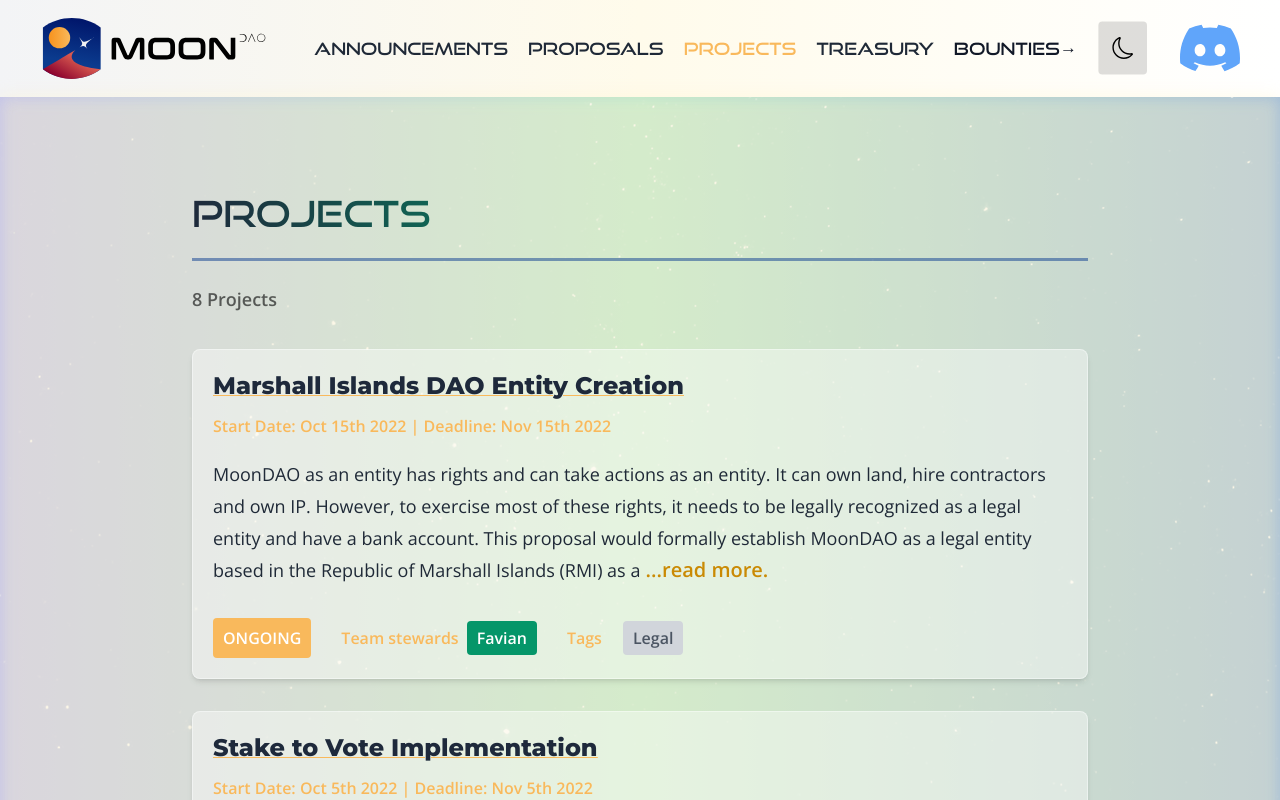
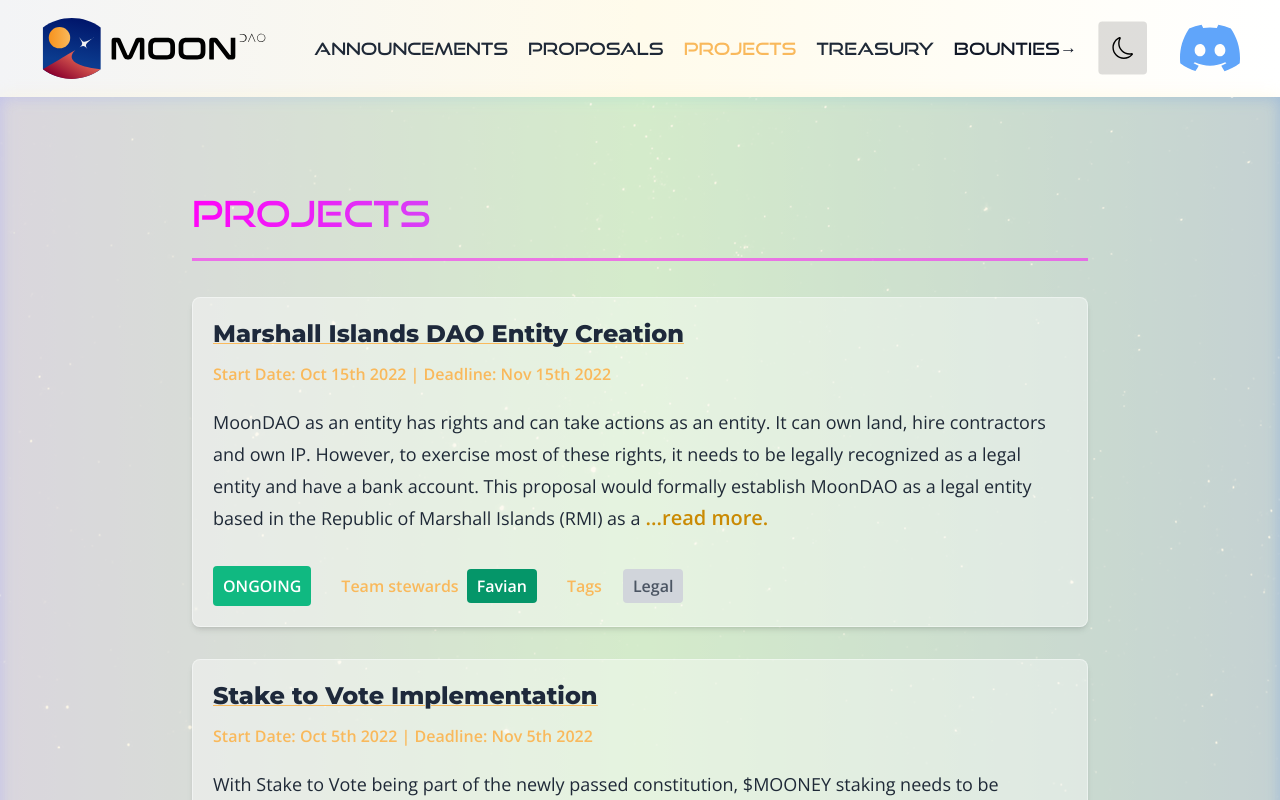
Before and after one commit to Official-MoonDao/mission-control, a React (Vite) app: page /Projects in a window 1280 px wide. Shown: the top 800 px of the page. Built offline with nearby package versions, Linux system fonts and the light colour scheme.

Commit message:
updates to color and other small changes

```diff
--- a/src/components/Layout/Line.jsx
+++ b/src/components/Layout/Line.jsx
@@ -1,6 +1,6 @@
 const Line = () => {
   return (
-    <div className="mt-[25px] h-[2px] w-[335px] bg-moon-blue opacity-50 dark:bg-moon-gold sm:w-[400px] lg:w-full lg:h-[3px]"></div>
+    <div className="mt-[25px] h-[2px] w-[335px] bg-moon-pink opacity-50 dark:bg-moon-lightblue sm:w-[400px] lg:w-full lg:h-[3px]"></div>
   )
 }
 
--- a/src/index.css
+++ b/src/index.css
@@ -53,6 +53,6 @@
   }
 
   .text-gradient{
-    @apply bg-clip-text text-transparent bg-gradient-to-r from-slate-800 via-emerald-600 to-emerald-800 dark:from-moon-gold dark:via-indigo-200 dark:to-indigo-100;
+    @apply bg-clip-text text-transparent bg-gradient-to-r from-moon-pink to-moon-lightblue dark:from-moon-lightblue dark:to-moon-pink;
   }
 }
--- a/src/views/Projects/OngoingProjects.jsx
+++ b/src/views/Projects/OngoingProjects.jsx
@@ -10,8 +10,6 @@ const OngoingProjects = () => {
 
 
       <Line />
-      <p className="mt-[24px] lg:text-lg font-semibold text-black text-opacity-60 dark:text-gray-100 dark:opacity-100">{projectsData.length} Projects</p>
-
       {projectsData.map((e, i) => (
         <Project
          key={i}
--- a/src/views/Projects/Project.jsx
+++ b/src/views/Projects/Project.jsx
@@ -46,7 +46,7 @@ const Project = ({ idx, title, startDate, active, deadline, teamLeads, link, bod
 
 const Status = ({ active, mobile }) => {
   return (
-    <div className={`${active ? "bg-moon-gold" : "bg-stone-800 dark:bg-slate-900"} ${mobile && "my-4 lg:hidden"}  inline-block rounded py-[8px] px-[10px] `}>
+    <div className={`${active ? "bg-emerald-500" : "bg-purple-600"} ${mobile && "my-4 lg:hidden"}  inline-block rounded py-[8px] px-[10px] `}>
       <p className={`font-semibold uppercase`}>{active ? "ongoing" : "ended"}</p>
     </div>
   );
--- a/src/views/Proposals/Proposal.jsx
+++ b/src/views/Proposals/Proposal.jsx
@@ -54,7 +54,7 @@ const Proposal = ({ title, loading, startTime, endTime, author, state, idx, prop
             </p>
             <p
               className={`${
-                state === "pending" ? "bg-moon-blue " : state === "active" ? "bg-moon-gold" : "bg-stone-800 dark:bg-slate-900"
+                state === "pending" ? "bg-slate-500 " : state === "active" ? "bg-emerald-500" : "bg-purple-600"
               } rounded-xl px-4 py-[4px] text-lg font-semibold capitalize lg:mt-2 lg:px-5 lg:text-xl ${loading && "loading-line"}`}
             >
               {state}
--- a/src/views/Treasury/Transactions/Transaction.jsx
+++ b/src/views/Treasury/Transactions/Transaction.jsx
@@ -31,7 +31,7 @@ const Transaction = ({ data, loading }) => {
       </p>
 
       <div className="mt-2 flex items-center xl:mt-0">
-        <p className={`font-semibold opacity-80 dark:text-gray-100 dark:opacity-70 ${loading && "loading-line"}`}>{timeStr}</p>
+        <p className={`font-semibold opacity-80 dark:text-gray-100 dark:opacity-70 ${loading && "loading-line"}`}>{timeStr} ago</p>
         {!loading && (
           <a className={`ml-3 block`} href={transactionLink} target="_blank">
             <GoldPaperArrow loading={loading} />
--- a/tailwind.config.cjs
+++ b/tailwind.config.cjs
@@ -7,7 +7,10 @@ module.exports = {
         "moon-blue": "#0B3B8E",
         "moon-orange": "#D7594F",
         "moon-gold": "#F9B95C",
-        "moon-deepblue": "#132456"
+        "moon-deepblue": "#132456",
+        "moon-pink": "#ff03f8",
+        "moon-salmon": "#e76e6b",
+        "moon-lightblue": "#69e9f1"
       },
       fontFamily: {
         Montserrat: ["Montserrat", "sans-serif"],
```
